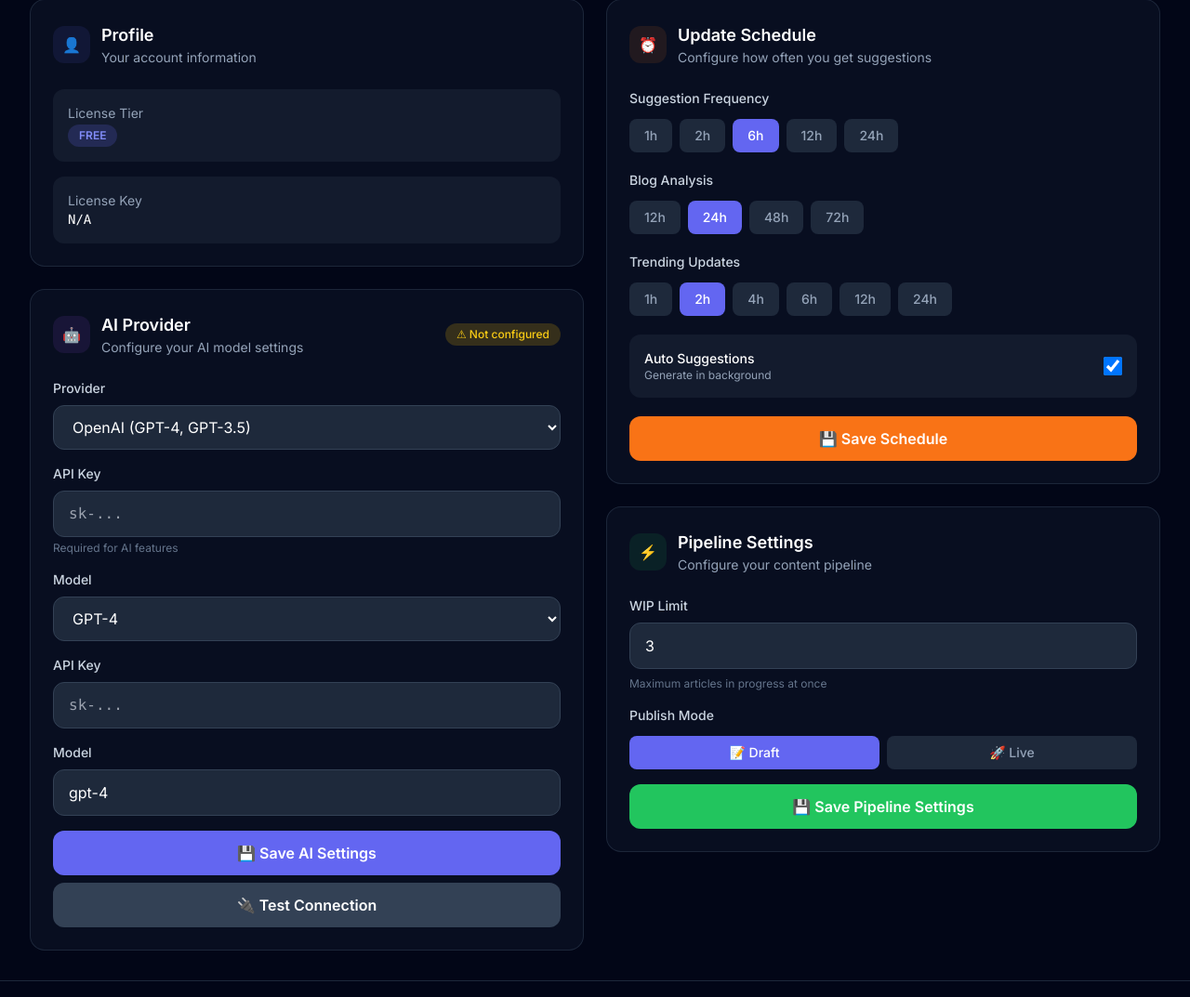
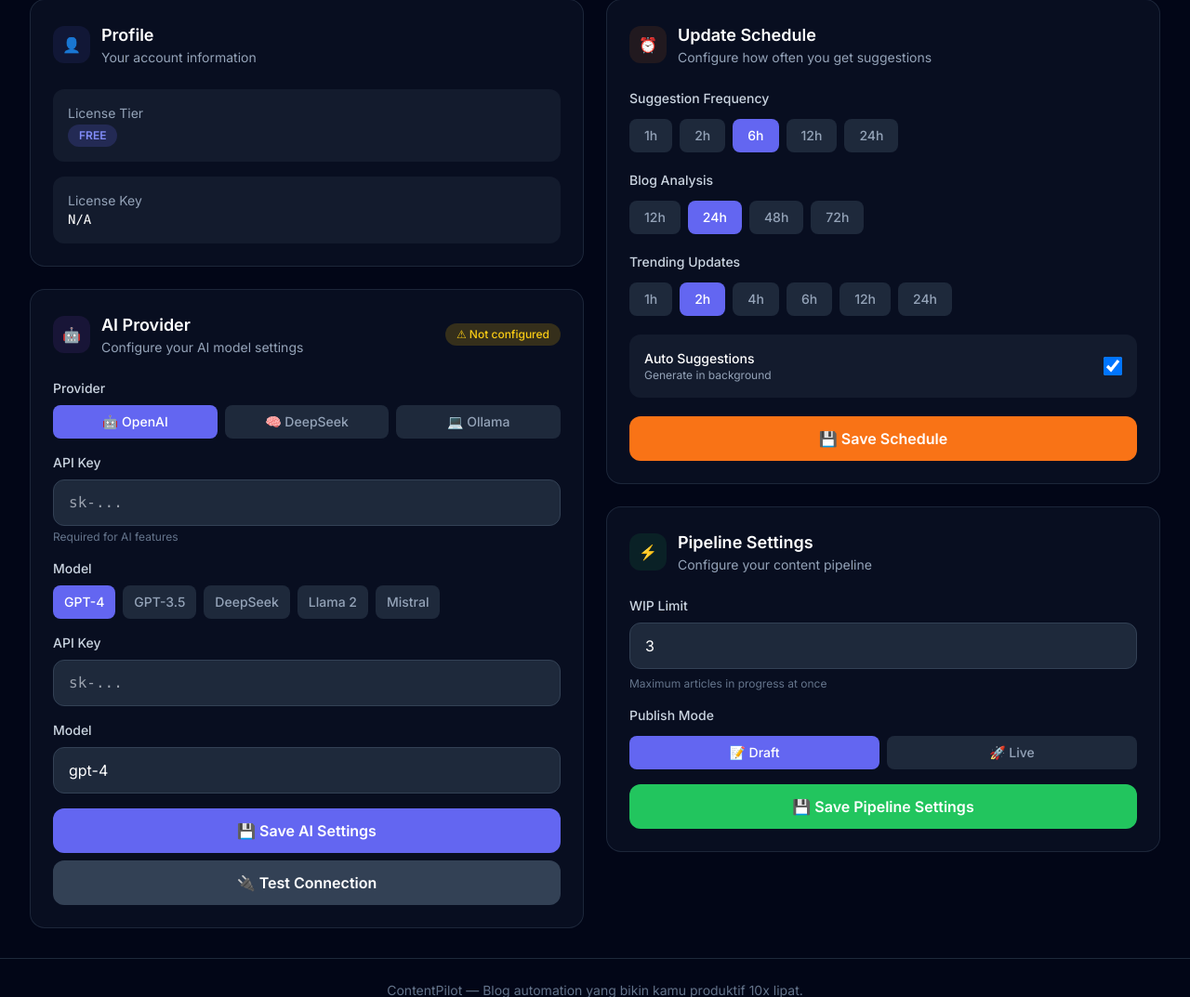
Before and after one commit to bagasunix/content-pilot, a Flask app: page /settings in a window 1280 px wide. Shown: the part 194-1267 px from the top of the page at 93% size. Run offline with Flask 3, Linux system fonts and the light colour scheme; the visitor is signed in with stand-in values (Sample User, id 1); parts of the project's set-up code (start-up, migrations or seed data) failed here and were passed over; some libraries are stand-ins or nearby versions.

Commit message:
ui: replace dropdowns dengan card buttons
- Provider: card buttons (OpenAI, DeepSeek, Ollama)
- Model: card buttons (GPT-4, GPT-3.5, DeepSeek, Llama2, Mistral)
- PyWebView compatible (no native select)
- Uses existing selectOption() function

```diff
--- a/web/templates/settings.html
+++ b/web/templates/settings.html
@@ -69,12 +69,39 @@
                 <div class="space-y-4">
                     <div>
                         <label class="block text-sm font-medium text-surface-300 mb-2">Provider</label>
-                        <select name="ai_provider"
-                                class="w-full px-4 py-3 bg-surface-800 border border-surface-700 rounded-xl text-white">
-                            <option value="openai" {% if config.get('ai', {}).get('provider') == 'openai' %}selected{% endif %}>OpenAI (GPT-4, GPT-3.5)</option>
-                            <option value="deepseek" {% if config.get('ai', {}).get('provider') == 'deepseek' %}selected{% endif %}>DeepSeek</option>
-                            <option value="ollama" {% if config.get('ai', {}).get('provider') == 'ollama' %}selected{% endif %}>Ollama (Local)</option>
-                        </select>
+                        <div class="flex gap-2">
+                            <button type="button" onclick="selectOption('provider', 'openai')"
+                                    class="flex-1 py-2 px-3 rounded-lg text-sm font-medium transition-all
+                                    {% if config.get('ai', {}).get('provider', 'openai') == 'openai' %}
+                                        bg-primary-500 text-white
+                                    {% else %}
+                                        bg-surface-800 text-surface-400 hover:bg-surface-700 hover:text-white
+                                    {% endif %}"
+                                    data-group="provider" data-value="openai">
+                                🤖 OpenAI
+                            </button>
+                            <button type="button" onclick="selectOption('provider', 'deepseek')"
+                                    class="flex-1 py-2 px-3 rounded-lg text-sm font-medium transition-all
+                                    {% if config.get('ai', {}).get('provider') == 'deepseek' %}
+                                        bg-primary-500 text-white
+                                    {% else %}
+                                        bg-surface-800 text-surface-400 hover:bg-surface-700 hover:text-white
+                                    {% endif %}"
+                                    data-group="provider" data-value="deepseek">
+                                🧠 DeepSeek
+                            </button>
+                            <button type="button" onclick="selectOption('provider', 'ollama')"
+                                    class="flex-1 py-2 px-3 rounded-lg text-sm font-medium transition-all
+                                    {% if config.get('ai', {}).get('provider') == 'ollama' %}
+                                        bg-primary-500 text-white
+                                    {% else %}
+                                        bg-surface-800 text-surface-400 hover:bg-surface-700 hover:text-white
+                                    {% endif %}"
+                                    data-group="provider" data-value="ollama">
+                                💻 Ollama
+                            </button>
+                        </div>
+                        <input type="hidden" name="ai_provider" id="provider_input" value="{{ config.get('ai', {}).get('provider', 'openai') }}">
                     </div>
 
                     <div>
@@ -90,16 +117,59 @@
 
                     <div>
                         <label class="block text-sm font-medium text-surface-300 mb-2">Model</label>
-                        <select name="ai_model"
-                                class="w-full px-4 py-3 bg-surface-800 border border-surface-700 rounded-xl text-white"
-                                id="ai_model_select">
-                            <option value="gpt-4" {% if config.get('ai', {}).get('model') == 'gpt-4' %}selected{% endif %}>GPT-4</option>
-                            <option value="gpt-3.5-turbo" {% if config.get('ai', {}).get('model') == 'gpt-3.5-turbo' %}selected{% endif %}>GPT-3.5 Turbo</option>
-                            <option value="deepseek-chat" {% if config.get('ai', {}).get('model') == 'deepseek-chat' %}selected{% endif %}>DeepSeek Chat</option>
-                            <option value="deepseek-coder" {% if config.get('ai', {}).get('model') == 'deepseek-coder' %}selected{% endif %}>DeepSeek Coder</option>
-                            <option value="llama2" {% if config.get('ai', {}).get('model') == 'llama2' %}selected{% endif %}>Llama 2</option>
-                            <option value="mistral" {% if config.get('ai', {}).get('model') == 'mistral' %}selected{% endif %}>Mistral</option>
-                        </select>
+                        <div class="flex flex-wrap gap-2">
+                            <button type="button" onclick="selectOption('model', 'gpt-4')"
+                                    class="py-2 px-3 rounded-lg text-sm font-medium transition-all
+                                    {% if config.get('ai', {}).get('model', 'gpt-4') == 'gpt-4' %}
+                                        bg-primary-500 text-white
+                                    {% else %}
+                                        bg-surface-800 text-surface-400 hover:bg-surface-700 hover:text-white
+                                    {% endif %}"
+                                    data-group="model" data-value="gpt-4">
+                                GPT-4
+                            </button>
+                            <button type="button" onclick="selectOption('model', 'gpt-3.5-turbo')"
+                                    class="py-2 px-3 rounded-lg text-sm font-medium transition-all
+                                    {% if config.get('ai', {}).get('model') == 'gpt-3.5-turbo' %}
+                                        bg-primary-500 text-white
+                                    {% else %}
+                                        bg-surface-800 text-surface-400 hover:bg-surface-700 hover:text-white
+                                    {% endif %}"
+                                    data-group="model" data-value="gpt-3.5-turbo">
+                                GPT-3.5
+                            </button>
+                            <button type="button" onclick="selectOption('model', 'deepseek-chat')"
+                                    class="py-2 px-3 rounded-lg text-sm font-medium transition-all
+                                    {% if config.get('ai', {}).get('model') == 'deepseek-chat' %}
+                                        bg-primary-500 text-white
+                                    {% else %}
+                                        bg-surface-800 text-surface-400 hover:bg-surface-700 hover:text-white
+                                    {% endif %}"
+                                    data-group="model" data-value="deepseek-chat">
+                                DeepSeek
+                            </button>
+                            <button type="button" onclick="selectOption('model', 'llama2')"
+                                    class="py-2 px-3 rounded-lg text-sm font-medium transition-all
+                                    {% if config.get('ai', {}).get('model') == 'llama2' %}
+                                        bg-primary-500 text-white
+                                    {% else %}
+                                        bg-surface-800 text-surface-400 hover:bg-surface-700 hover:text-white
+                                    {% endif %}"
+                                    data-group="model" data-value="llama2">
+                                Llama 2
+                            </button>
+                            <button type="button" onclick="selectOption('model', 'mistral')"
+                                    class="py-2 px-3 rounded-lg text-sm font-medium transition-all
+                                    {% if config.get('ai', {}).get('model') == 'mistral' %}
+                                        bg-primary-500 text-white
+                                    {% else %}
+                                        bg-surface-800 text-surface-400 hover:bg-surface-700 hover:text-white
+                                    {% endif %}"
+                                    data-group="model" data-value="mistral">
+                                Mistral
+                            </button>
+                        </div>
+                        <input type="hidden" name="ai_model" id="model_input" value="{{ config.get('ai', {}).get('model', 'gpt-4') }}">
                     </div>
 
                     <div>
```
